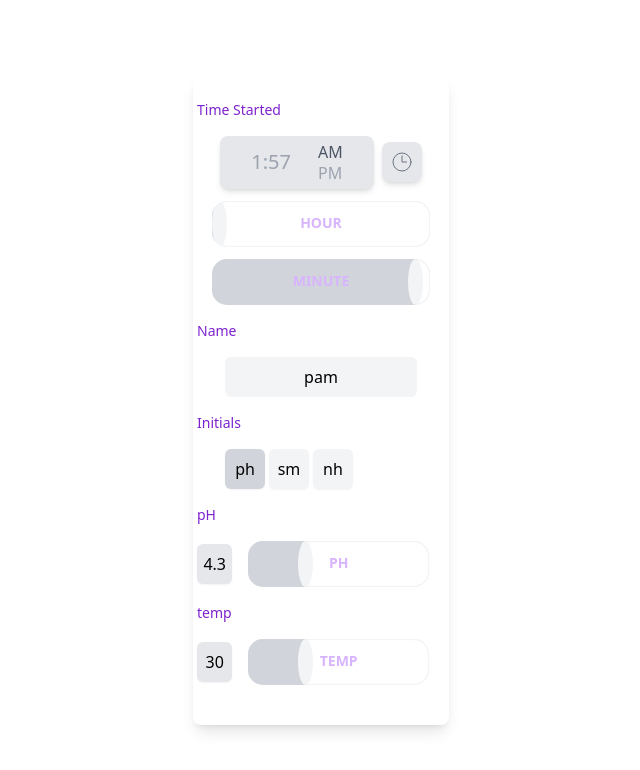
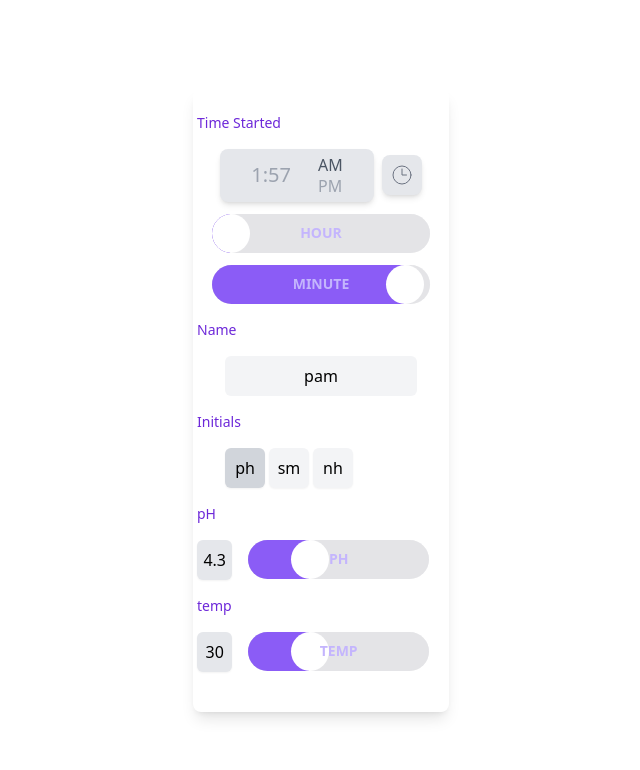
Before and after one commit to pahammer/react-component-lib-ts, a Next.js app: page / in a window 1280 px wide. Shown: the top 770 px of the page, without its empty margins (319-959 px from the left). Built offline with nearby package versions, Linux system fonts and the light colour scheme.

Commit message:
update styles

```diff
--- a/src/components/Name.tsx
+++ b/src/components/Name.tsx
@@ -58,7 +58,7 @@ function EditableNameComponent({
 			/>
 			<button
 				onClick={() => handleSave(tempName)}
-				className="h-10 bg-green-700/25 rounded-sm p-1"
+				className="h-10 bg-violet-500 text-white rounded-sm p-1"
 			>
 				{CheckMarkComponent}
 			</button>
--- a/src/components/form/FormTitle.tsx
+++ b/src/components/form/FormTitle.tsx
@@ -5,7 +5,7 @@ type FormTitleProps = {
 export default function FormTitle({ title }: FormTitleProps) {
 	return (
 		<div className="flex w-full items-start px-1 py-4">
-			<p className="text-sm text-purple-700 font-light">{title}</p>
+			<p className="text-sm text-violet-700 font-light">{title}</p>
 		</div>
 	);
 }
--- a/src/components/form/Slider.tsx
+++ b/src/components/form/Slider.tsx
@@ -17,7 +17,7 @@ export default function Slider({
 }: SliderProps) {
 	return (
 		<div className="relative w-full flex justify-center">
-			<div className="absolute top-3 text-purple-300 uppercase font-bold text-sm">
+			<div className="absolute top-[9px] text-violet-300 uppercase font-bold text-sm">
 				{title}
 			</div>
 			<input
--- a/src/pages/index.tsx
+++ b/src/pages/index.tsx
@@ -6,8 +6,8 @@ import TimePicker from "../components/TimePicker";
 import Name from "../components/Name";
 import SmallBoxOptions from "../components/SmallBoxOptions";
 import GeneralSlider from "../components/GeneralSlider";
+export default function Home() {
 
-export default function Home() {
 	const entry = {
         component: "list",
         value: ["blank", "whiskey"],
@@ -18,7 +18,7 @@ export default function Home() {
 	const initials = ["ph", "sm", "nh"];
 	return (
 		<div className="absolute inset-0 flex flex-col justify-center items-center">
-			<div className="flex flex-col items-center w-64 h-fit bg-white shadow-lg rounded-lg py-2 pb-10 overflow-x-scroll">
+			<div className="flex flex-col items-center w-64 h-fit bg-white shadow-lg rounded-lg py-2 pb-10 overflow-y-scroll">
 				<FormTitle title="Time Started" />
 				<TimePicker />
 				<FormTitle title="Name" />
--- a/src/styles/globals.css
+++ b/src/styles/globals.css
@@ -5,24 +5,24 @@
 @layer components {
 	input[type="range"] {
 	  width: 85%;
-		height: 46px;
+	  height: 39px;
 	  -webkit-appearance: none;
-		background: #fff;
+	  background: #e4e4e7;
 	  outline: none;
-		border-radius: 15px;
+	  border-radius: 40px;
 	  overflow: hidden;
-		box-shadow: inset 0 0 2px #d1d5db;
+	  box-shadow: inset 0 0 2px #e4e4e7;
 	}
 	input[type="range"]::-webkit-slider-thumb {
 	  -webkit-appearance: none;
-		width: 15px;
-		height: 46px;
-		border-radius: 55%;
-		background: #f3f4f6;
+	  width: 38px;
+	  height: 39px;
+	  border-radius: 100%;
+	  background: #fff;
 	  cursor: pointer;
-		border: 0;
-		box-shadow: -407px 0 0 400px #d1d5db;
+	  box-shadow: -420px 0 0 400px #8b5cf6;
 	}
   }
 
+
 /* https://shiksha-com.medium.com/input-range-slider-e771132468b1 */
```
Lines whose indentation alone changed are shown as unchanged.
